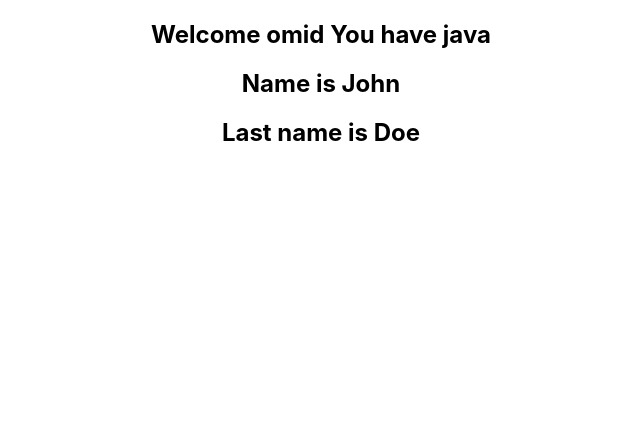
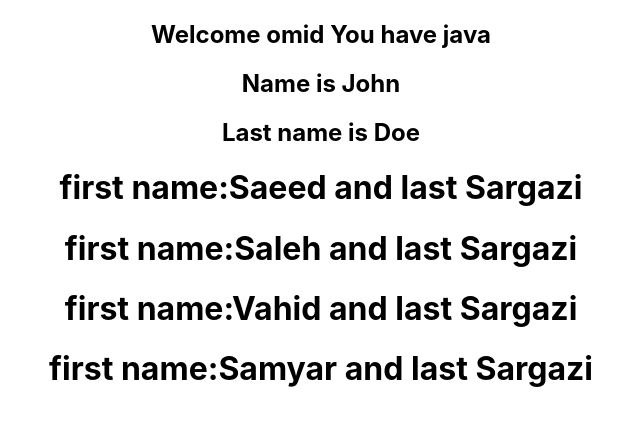
Before and after one commit to Omid-Sargazi/React-TypeScript, a React (Create React App) app: page / in a window 1280 px wide. Shown: the top 426 px of the page, without its empty margins (319-959 px from the left). Built offline with nearby package versions, Linux system fonts and the light colour scheme.

Commit message:
Array of object

```diff
--- a/src/App.tsx
+++ b/src/App.tsx
@@ -60,6 +60,7 @@ import React from 'react'
 /////////////////////////////////
 import Greet from "./components02/Greet";
 import Person from "./components02/Person";
+import PersonList from "./components02/PersonList";
 
 
 export default function App() {
@@ -104,6 +105,7 @@ export default function App() {
       <User/> */}
       <Greet name="omid" lang="java" loggedin={true}/>
       <Person personName={personName} />
+      <PersonList list={listIndividual}/>
     </div>
   )
 }
--- /dev/null
+++ b/src/components02/PersonList.tsx
@@ -0,0 +1,16 @@
+type personList = {
+    list:{
+        firstName:string,
+        lastName:string,
+    }[]
+}
+const PersonList = (props:personList)=>{
+    return (
+        <>
+        {props.list.map(l=>(
+            <h1 key={l.lastName}> first name:{l.firstName} and last {l.lastName}</h1>
+        ))}
+        </>
+    )
+}
+export default PersonList;
```
